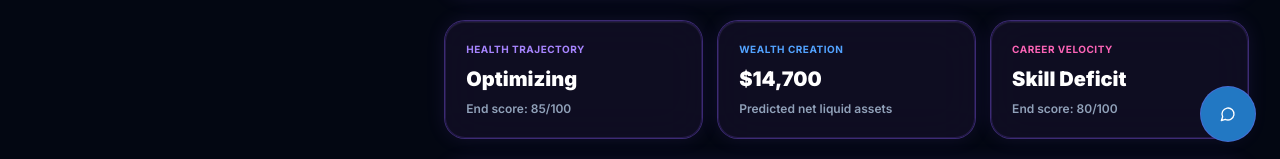
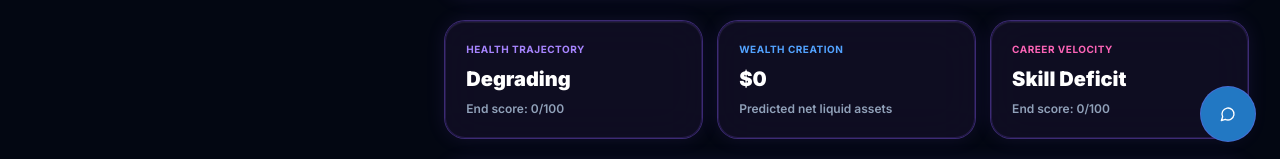
Before and after one commit to Gurmeet13Shimar/vitacore, a React (Vite) app in the folder frontend/: page /simulator in a window 1280 px wide. Shown: the part 634-793 px from the top of the page. Built offline with nearby package versions, Linux system fonts and the light colour scheme.

Commit message:
Connect simulator cards to ML predictions

```diff
--- a/frontend/src/pages/Simulator.tsx
+++ b/frontend/src/pages/Simulator.tsx
@@ -19,11 +19,19 @@ export default function Simulator() {
 
   const [isSimulating, setIsSimulating] = useState(false);
 
-  const [aiInsight, setAiInsight] = useState<string | null>(null);
+ const [aiInsight, setAiInsight] = useState<string | null>(
+  "Adjust sliders and click Generate AI Insight."
+);
 
   const [isAiLoading, setIsAiLoading] = useState(false);
 
-  const [simulationResult, setSimulationResult] = useState<any>(null);
+ const [simulationResult, setSimulationResult] = useState({
+  health_score: 0,
+  finance_score: 0,
+  career_score: 0,
+  overall_score: 0,
+  monthly_savings: 0,
+});
 
   // =========================
   // REAL AI BACKEND FUNCTION
@@ -48,6 +56,8 @@ export default function Simulator() {
       );
 
      setSimulationResult(response.data);
+
+console.log("ML Response:", response.data);
 
 setAiInsight(response.data.insight);
 
@@ -327,10 +337,11 @@ export default function Simulator() {
                 >
                   <span className="text-[10px] font-bold text-violet-400 uppercase tracking-wider block">Health Trajectory</span>
                  <div className="text-xl font-black text-white mt-2">
-                    {chartData[5].health > chartData[0].health ? 'Optimizing' : 'Degrading'}
+  {simulationResult.health_score > 70 ? 'Optimizing' : 'Degrading'}
 </div>
+
 <p className="text-xs text-slate-400 mt-2 font-semibold">
-                    End score: {Math.round(chartData[5].health)}/100
+  End score: {simulationResult.health_score}/100
 </p>
                 </motion.div>
 
@@ -341,7 +352,7 @@ export default function Simulator() {
                 >
                   <span className="text-[10px] font-bold text-blue-400 uppercase tracking-wider block">Wealth Creation</span>
                  <div className="text-xl font-black text-white mt-2">
-                    ${Math.round(chartData[5].finance).toLocaleString()}
+  ${simulationResult.monthly_savings.toLocaleString()}
 </div>
                   <p className="text-xs text-slate-400 mt-2 font-semibold">
                     Predicted net liquid assets
@@ -355,10 +366,11 @@ export default function Simulator() {
                 >
                   <span className="text-[10px] font-bold text-pink-400 uppercase tracking-wider block">Career Velocity</span>
                  <div className="text-xl font-black text-white mt-2">
-                    {chartData[5].career > 90 ? 'Promotion Ready' : 'Skill Deficit'}
+  {simulationResult.career_score > 80 ? 'Promotion Ready' : 'Skill Deficit'}
 </div>
+
 <p className="text-xs text-slate-400 mt-2 font-semibold">
-                    End score: {Math.round(chartData[5].career)}/100
+  End score: {simulationResult.career_score}/100
 </p>
                 </motion.div>
               </div>
```
Lines whose indentation alone changed are shown as unchanged.
